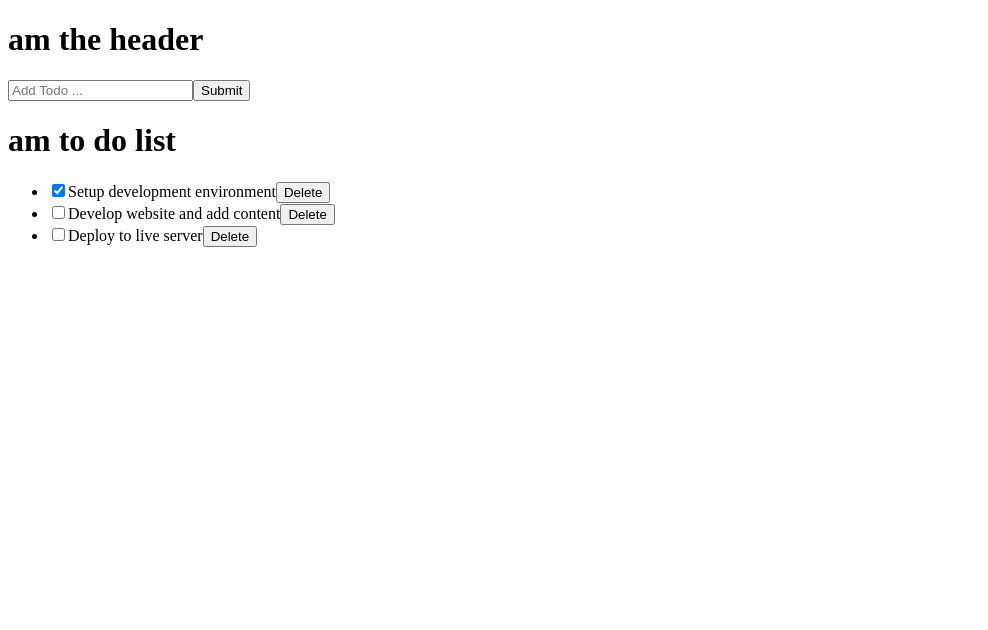
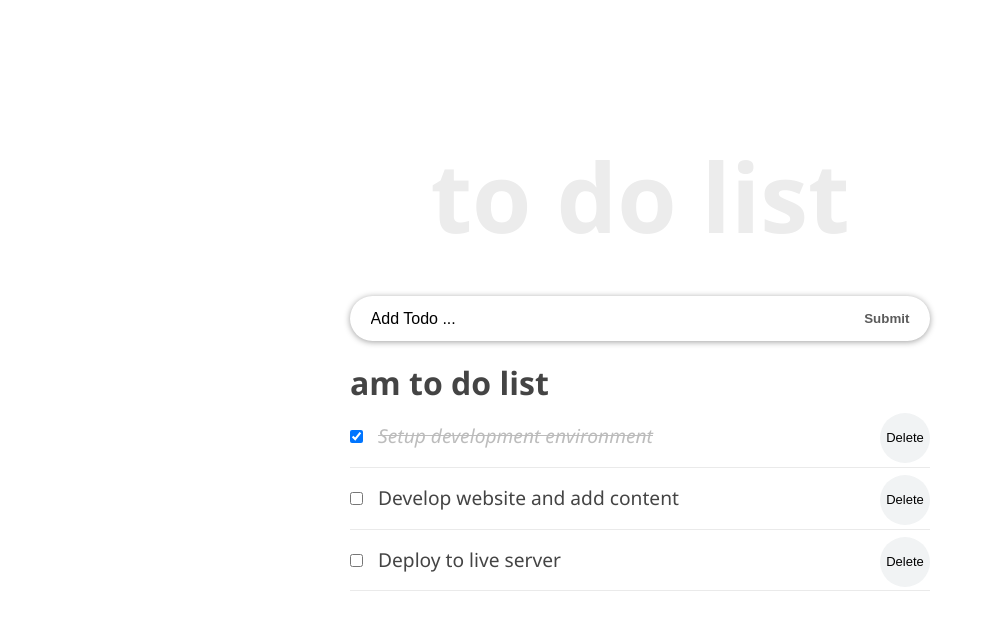
Before and after one commit to maenkhraisha/todo-list-application, a React (Create React App) app: page / in a window 1280 px wide. Shown: the top 630 px of the page, without its empty margins (0-988 px from the left). Built offline with nearby package versions, Linux system fonts and the light colour scheme.

Commit message:
add the style for the application using different ways likt inline styling and module styling ... etc

```diff
--- a/src/App.css
+++ b/src/App.css
@@ -1,38 +1,65 @@
-.App {
-  text-align: center;
+* {
+  box-sizing: border-box;
+  margin: 0;
+  padding: 0;
 }
 
-.App-logo {
-  height: 40vmin;
-  pointer-events: none;
+body {
+  font-family: "Segoe UI", Arial, sans-serif;
+  line-height: 1.4;
+  color: #444;
+  background: #fff;
+  height: 100vh;
 }
 
-@media (prefers-reduced-motion: no-preference) {
-  .App-logo {
-    animation: App-logo-spin infinite 20s linear;
-  }
+.container {
+  display: flex;
+  flex-direction: column;
+  justify-content: center;
+  align-items: center;
+  max-width: 600px;
+  margin: 0 auto;
 }
 
-.App-header {
-  background-color: #282c34;
-  min-height: 100vh;
-  display: flex;
-  flex-direction: column;
-  align-items: center;
-  justify-content: center;
-  font-size: calc(10px + 2vmin);
-  color: white;
+.inner {
+  width: 100%;
+  padding: 8rem 10px 4rem;
 }
 
-.App-link {
-  color: #61dafb;
+.form-container {
+  width: 100%;
+  margin-bottom: 20px;
+  display: flex;
+  border-radius: calc(0.5 * 100px);
+  box-shadow: 0 1px 6px 0 rgba(0, 0, 0, 0.38);
+  justify-content: space-evenly;
 }
 
-@keyframes App-logo-spin {
-  from {
-    transform: rotate(0deg);
-  }
-  to {
-    transform: rotate(360deg);
-  }
+.input-text {
+  font-size: 1rem;
+  font-weight: 400;
+  width: 85%;
+  padding-right: 5px;
+  padding-left: 10px;
+  border-radius: calc(0.5 * 100px);
 }
+
+.input-text::placeholder {
+  color: #000;
+}
+
+.input-submit {
+  background: transparent;
+  color: #5b5b5b;
+  text-transform: capitalize;
+  cursor: pointer;
+  font-weight: 600;
+  margin-right: 10px;
+}
+
+.input-text,
+.input-submit {
+  height: 45px;
+  outline: none;
+  border: none;
+}
--- a/src/components/Header.js
+++ b/src/components/Header.js
@@ -1,9 +1,25 @@
 import React from "react";
 
 const Header = () => {
+    const headerStyle = {
+        padding: "20px 0",
+        lineHeight: "1.5em",
+    }
     return (
-            <h1>am the header</h1>
-
+        <header style={headerStyle}>
+            <h1  style={{
+                fontSize: "6rem",
+                fontWeight: "600",
+                marginBottom: "2rem",
+                lineHeight: "1em",
+                color: "#ececec",
+                textTransform: "lowercase",
+                textAlign: "center",
+              }}
+              >
+                To Do List
+            </h1>
+        </header>
     );
 }
 
--- a/src/components/InputTodo.js
+++ b/src/components/InputTodo.js
@@ -19,15 +19,16 @@
 }
 render() {
     return (
-            <form onSubmit={this.handleSubmit}>
+            <form onSubmit={this.handleSubmit} className="form-container">
                 <input
                 type="text"
+                className="input-text"
                 placeholder="Add Todo ..."
                 value={this.state.title}
                 name="title"
                 onChange={this.onChange}
                 />
-                <button>Submit</button>
+                <button className="input-submit">Submit</button>
             </form>
         )
     }
--- a/src/components/TodoContainer.js
+++ b/src/components/TodoContainer.js
@@ -65,12 +65,14 @@
     }
     render() {
         return (
-            <div>
+            <div className="container">
+                <div className="inner">
                 <Header />
                 <InputTodo addTodoProps={this.addTodoItem} />
                 <TodosList todos={this.state.todos}
                 handleCheckBoxChange ={this.handleCheckBox}
                 handleDeleteButton={this.delTodo}/>
+                </div>
             </div>
         );
     }
--- a/src/components/TodoItem.js
+++ b/src/components/TodoItem.js
@@ -1,16 +1,29 @@
 import React from "react";
+import styles from "./TodoItem.module.css"
 
-class TodoItem extends React.Component{
-        render(){
-            return  <li>
-            <input type="checkbox"
-            checked={this.props.todo.completed}
-            onChange={() => this.props.handleCheckBoxChange(this.props.todo.id)}
-            />
-            {this.props.todo.title}
-            <button onClick={() => this.props.handleDeleteButton(this.props.todo.id)}>Delete</button>
-            </li>
+class TodoItem extends React.Component {
+    render() {
+        const completedStyle = {
+            fontStyle: "italic",
+            color: "#595959",
+            opacity: 0.4,
+            textDecoration: "line-through",
         }
+        const { completed, id, title } = this.props.todo
+        return (
+            <li className={styles.item}>
+                <input
+                    type="checkbox"
+                    className={styles.checkbox}
+                    checked={completed}
+                    onChange={() => this.props.handleCheckBoxChange(id)}
+                />
+                <button onClick={() => this.props.handleDeleteButton(id)}>Delete</button>
+                <span style={completed ? completedStyle : null}>
+                    {title}
+                </span>
+            </li>)
     }
+}
 
 export default TodoItem;
--- /dev/null
+++ b/src/components/TodoItem.module.css
@@ -0,0 +1,23 @@
+.item {
+    font-size: 1.2rem;
+    list-style-type: none;
+    padding: 17px 0px;
+    border-bottom: 1px solid #eaeaea;
+  }
+
+  .checkbox {
+    margin-right: 15px;
+  }
+
+  .item button {
+    font-size: 13px;
+    background: #f1f3f4;
+    border: none;
+    cursor: pointer;
+    float: right;
+    outline: none;
+    border-radius: 100px;
+    height: 50px;
+    width: 50px;
+    margin: -10px 0 0 10px;
+  }
--- a/src/index.js
+++ b/src/index.js
@@ -2,6 +2,7 @@
 import ReactDOM from "react-dom/client"
 //component file
 import TodoContainer from "./components/TodoContainer"
+import "./App.css"
 
 const root = ReactDOM.createRoot(document.getElementById("root"));
 root.render(
```
